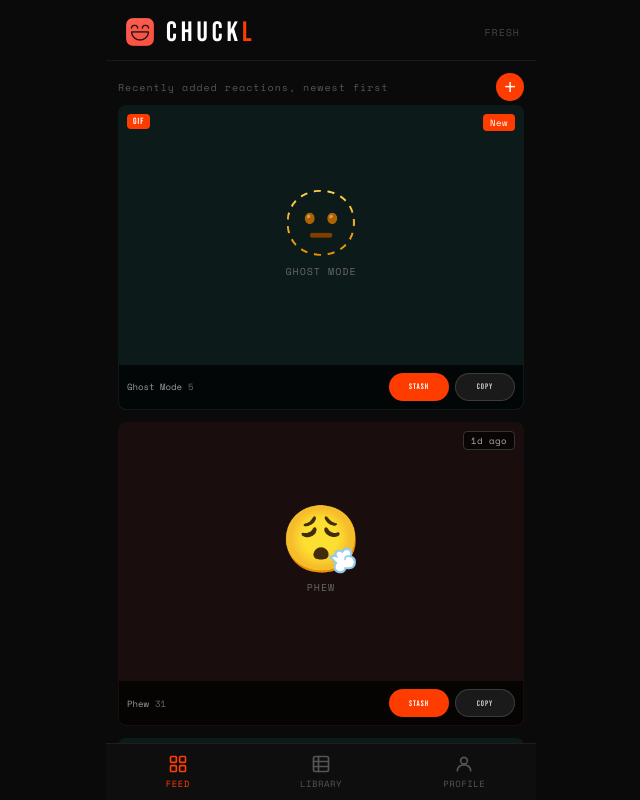
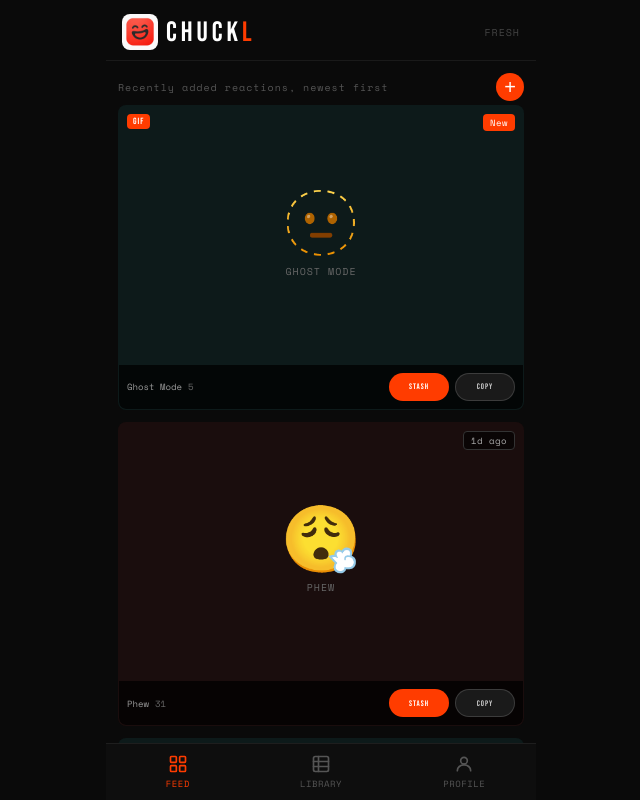
Before and after one commit to zhunton/chuckl, a React (Vite) app: page / in a window 1280 px wide. Shown: the whole page, without its empty margins (319-959 px from the left). Built offline with nearby package versions, Linux system fonts and the light colour scheme.

Commit message:
Chuckl: revert to original icon JPG

```diff
--- a/index.html
+++ b/index.html
@@ -2,7 +2,7 @@
 <html lang="en">
   <head>
     <meta charset="UTF-8" />
-    <link rel="icon" type="image/png" href="/chuckl-icon.png" />
+    <link rel="icon" type="image/png" href="/chuckl-icon.jpg" />
     <meta name="viewport" content="width=device-width, initial-scale=1.0" />
     <title>Chuckl</title>
     <meta name="theme-color" content="#0a0a0a" />
--- a/src/App.jsx
+++ b/src/App.jsx
@@ -1114,7 +1114,7 @@ export default function App() {
           flexShrink: 0,
         }}>
           <div style={{ display: 'flex', alignItems: 'center', gap: 8 }}>
-            <img src="/chuckl-icon.png" style={{ width: 36, height: 36, borderRadius: 8 }} />
+            <img src="/chuckl-icon.jpg" style={{ width: 36, height: 36, borderRadius: 8 }} />
             <div style={{
               fontFamily: 'Bebas Neue, sans-serif', fontSize: 28,
               letterSpacing: 4, color: '#fff',
```
